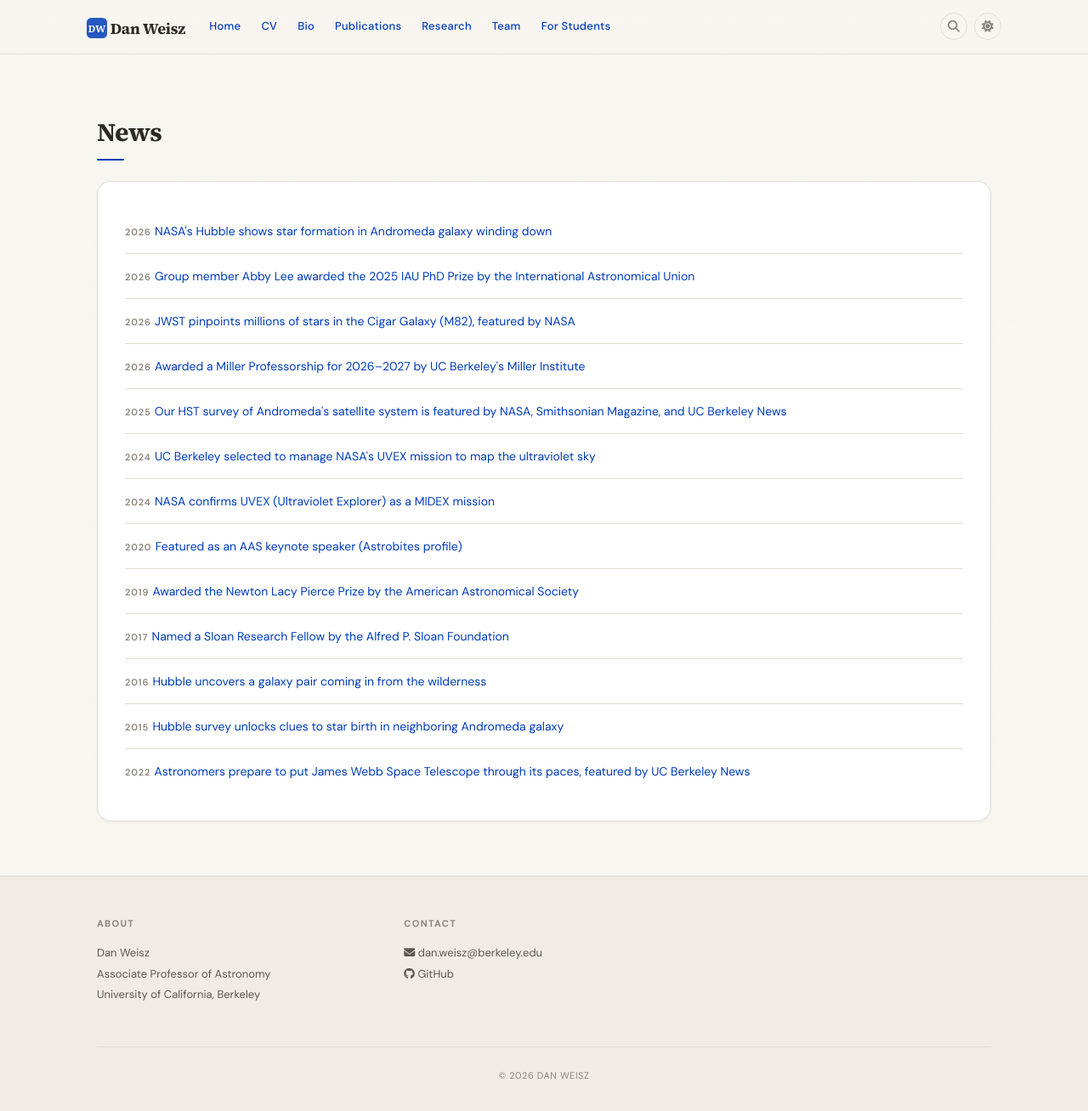
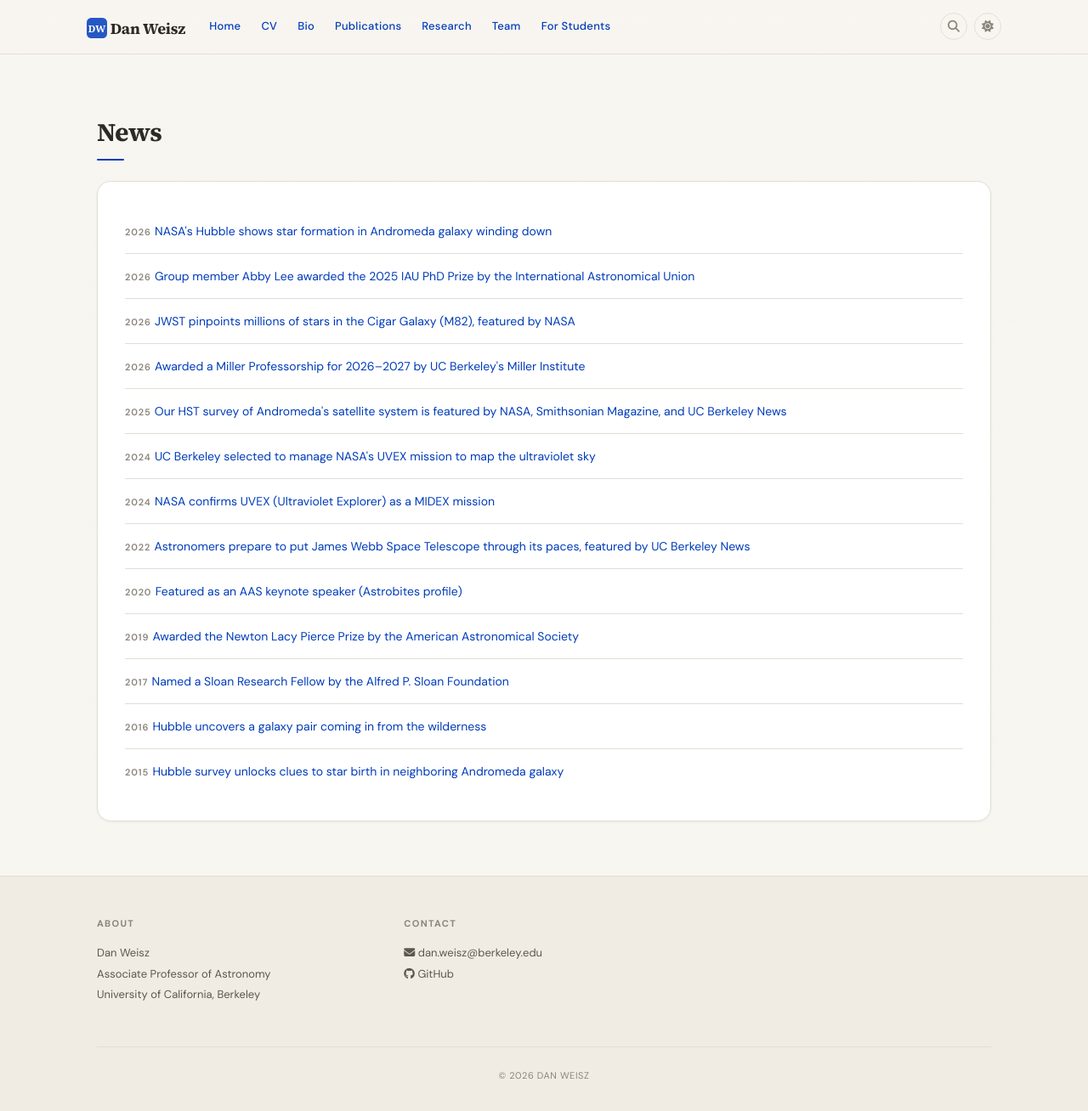
Before and after one commit to dweisz/dweisz.github.io, a Jekyll site: the page built from _pages/allnews.md, in a window 1280 px wide. Shown: the whole page at 85% size. Built offline with Jekyll 4.4.1, drawn with Linux system fonts in a browser that asks for light colours; a style sheet for code colours, icons or effects is not loaded; part of the change alters nothing that is shown.

```diff
--- a/_data/news.yml
+++ b/_data/news.yml
@@ -30,6 +30,10 @@
   headline: "NASA confirms UVEX (Ultraviolet Explorer) as a MIDEX mission"
   link: "https://www.nasa.gov/news-release/new-nasa-mission-will-study-ultraviolet-sky-stars-stellar-explosions/"
 
+- date: 2022
+  headline: "Astronomers prepare to put James Webb Space Telescope through its paces, featured by UC Berkeley News"
+  link: "https://phys.org/news/2022-01-astronomers-james-webb-space-telescope.html"
+
 - date: 2020
   headline: "Featured as an AAS keynote speaker (Astrobites profile)"
   link: "https://astrobites.org/2020/01/06/meet-the-aas-keynote-speakers-dan-weisz/"
@@ -49,7 +53,3 @@
 - date: 2015
   headline: "Hubble survey unlocks clues to star birth in neighboring Andromeda galaxy"
   link: "https://science.nasa.gov/missions/hubble/hubble-survey-unlocks-clues-to-star-birth-in-neighboring-galaxy/"
-
-- date: 2022
-  headline: "Astronomers prepare to put James Webb Space Telescope through its paces, featured by UC Berkeley News"
-  link: "https://phys.org/news/2022-01-astronomers-james-webb-space-telescope.html"
```
